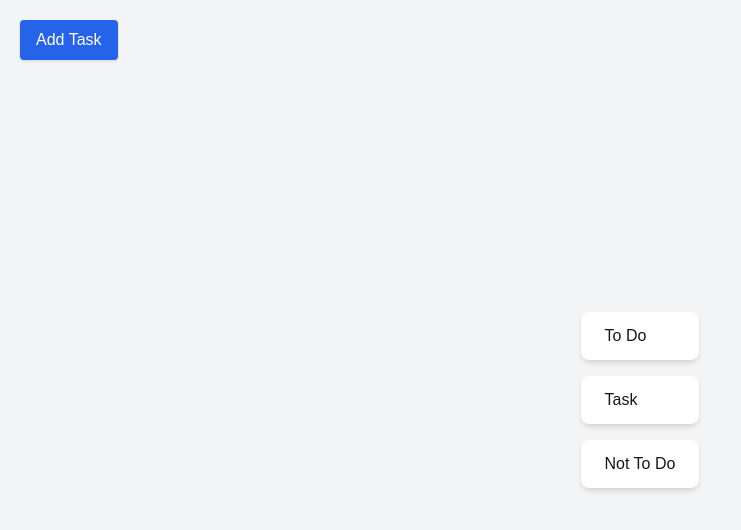
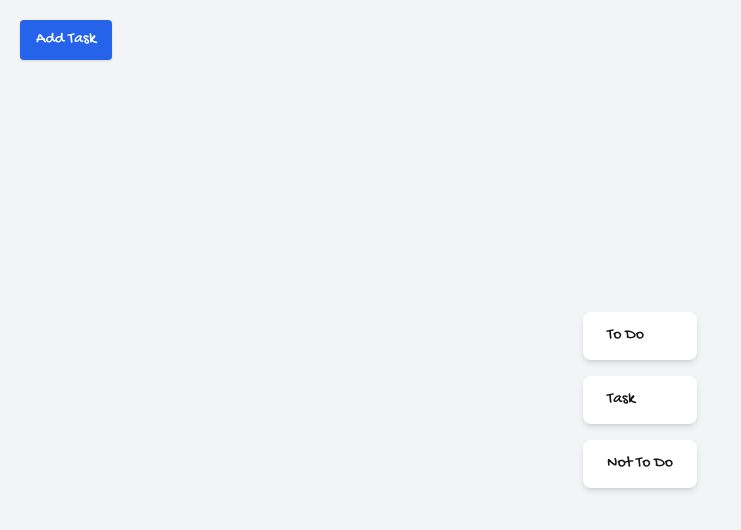
Before and after one commit to ankushydv26/tofo, a Next.js app: page / in a window 1280 px wide. Shown: the top 530 px of the page, without its empty margins (0-741 px from the left). Built offline with nearby package versions, Linux system fonts and the light colour scheme.

Commit message:
added locally font

```diff
--- /dev/null
+++ b/src/app/dashboard/style.css
@@ -0,0 +1,3 @@
+.gochi {
+    font-family: var(--font-gochi-mono);
+}
--- a/src/app/globals.css
+++ b/src/app/globals.css
@@ -17,7 +17,7 @@
 body {
   color: var(--foreground);
   background: var(--background);
-  font-family: Arial, Helvetica, sans-serif;
+  font-family: var(--font-gochi-mono);
 }
 
 @layer utilities {
--- a/src/app/layout.tsx
+++ b/src/app/layout.tsx
@@ -3,13 +3,13 @@ import localFont from "next/font/local";
 import "./globals.css";
 
 const geistSans = localFont({
-  src: "./fonts/GeistVF.woff",
+  src: "./fonts/GochiHand.ttf",
   variable: "--font-geist-sans",
   weight: "100 900",
 });
 const geistMono = localFont({
-  src: "./fonts/GeistMonoVF.woff",
-  variable: "--font-geist-mono",
+  src: "./fonts/GochiHand.ttf",
+  variable: "--font-gochi-mono",
   weight: "100 900",
 });
 
```
Also changed, not shown: src/app/fonts/GochiHand.ttf (added).
